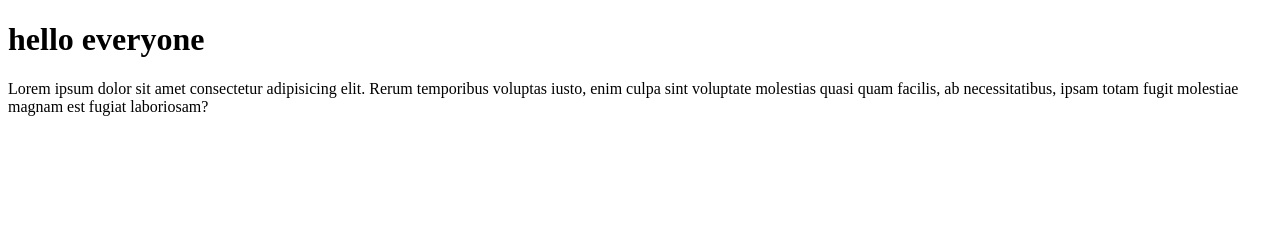
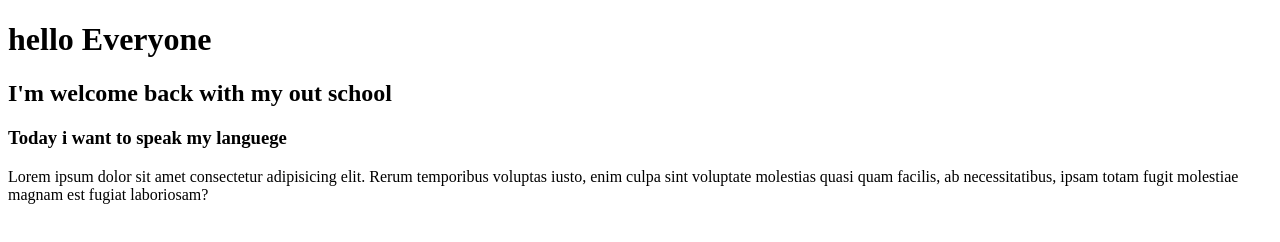
Before and after one commit to keang-123/adb-git-b1-week3, a plain HTML site: page index.html in a window 1280 px wide. Drawn offline with Linux system fonts and the light colour scheme.

Commit message:
add html stucture and style

```diff
--- a/index.html
+++ b/index.html
@@ -6,7 +6,9 @@
     <title>Document</title>
 </head>
 <body>
-    <h1>hello everyone</h1>
+    <h1>hello Everyone</h1>
+    <h2>I'm welcome back with my out school</h2>
+    <h3>Today i want to speak my languege</h3>
     <p>Lorem ipsum dolor sit amet consectetur adipisicing elit. Rerum temporibus voluptas iusto, enim culpa sint voluptate molestias quasi quam facilis, ab necessitatibus, ipsam totam fugit molestiae magnam est fugiat laboriosam?
 
     </p>
```
Also changed, not shown: style.html (+4 -1 lines).
